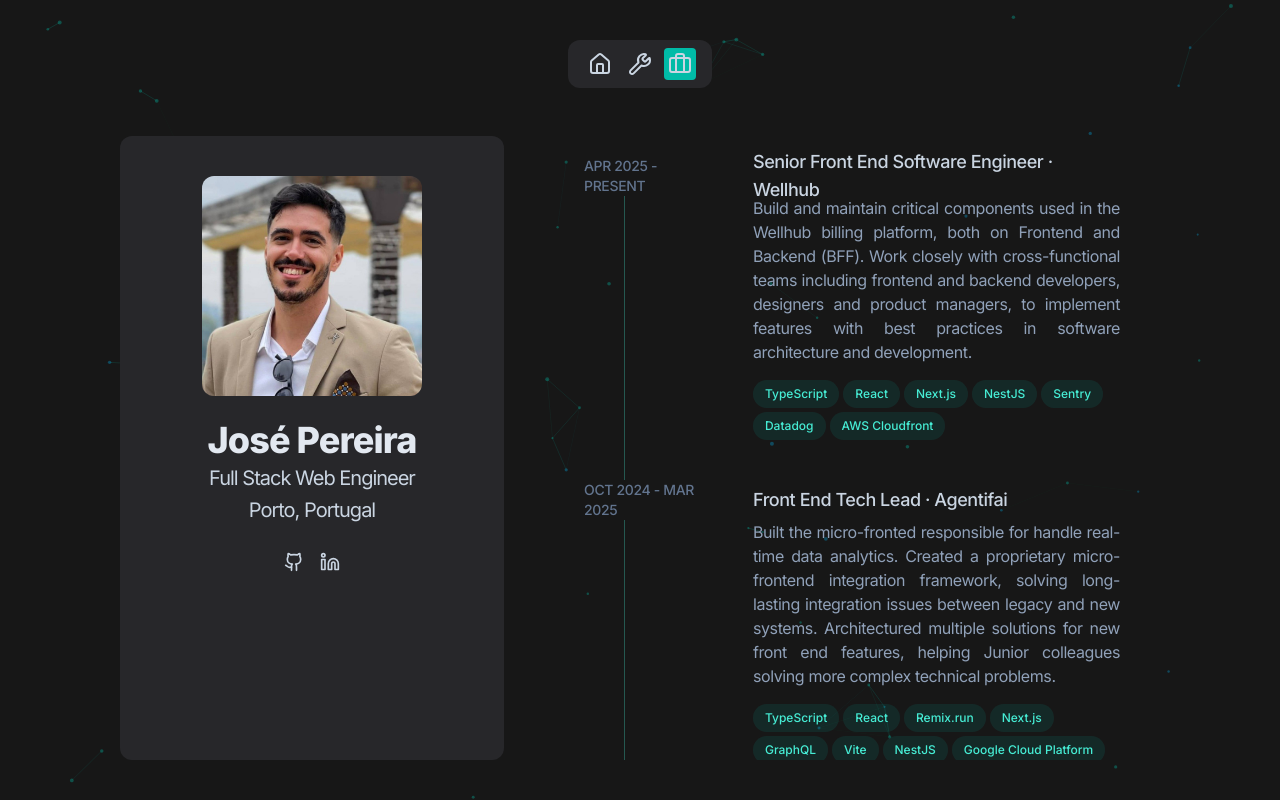
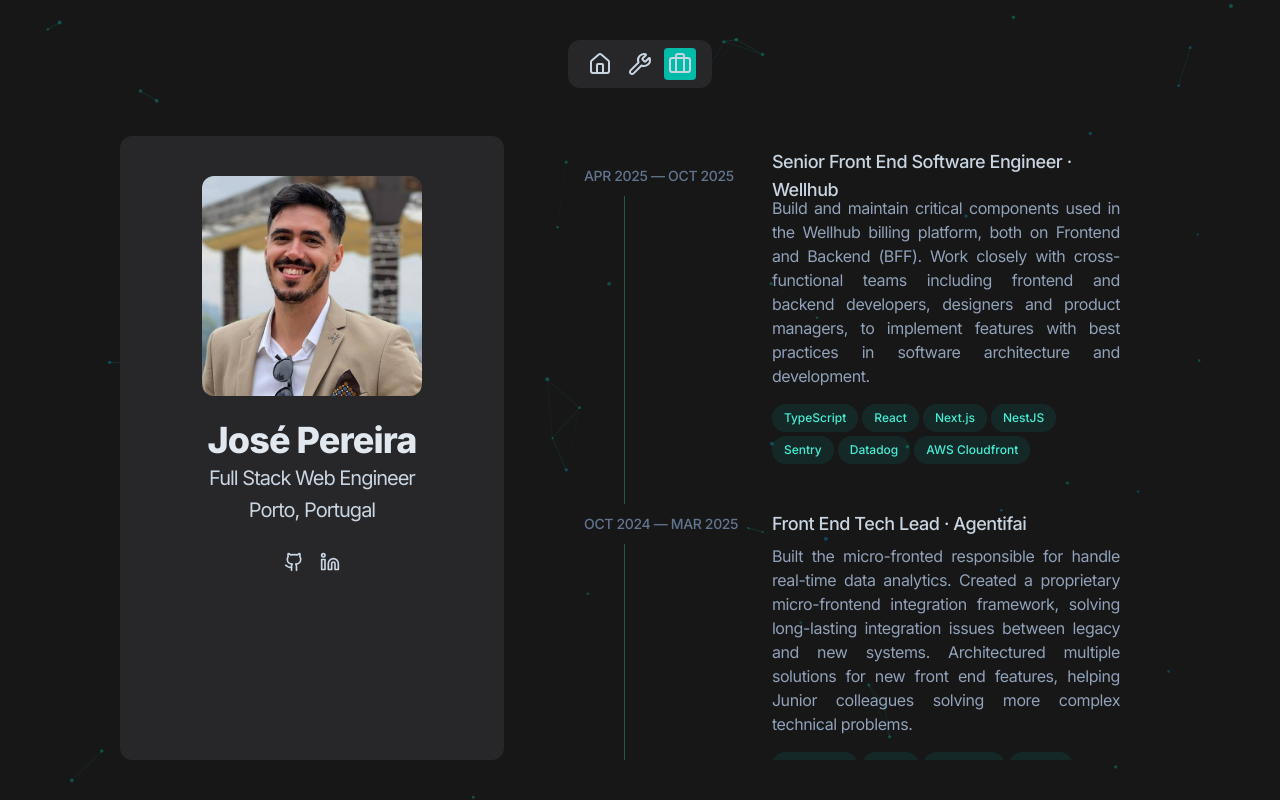
Before and after one commit to jpcpereira93/homepage, a Next.js app: page /know-me/experience in a window 1280 px wide. Built offline with nearby package versions, Linux system fonts and the light colour scheme.

Commit message:
fix(experience): date range typo

```diff
--- a/src/app/know-me/experience/page.tsx
+++ b/src/app/know-me/experience/page.tsx
@@ -5,7 +5,7 @@ const PROFESSIONAL_EXPERIENCE: IProfessionalExperienceItem[] = [
   {
     company: "Wellhub",
     description: `Build and maintain critical components used in the Wellhub billing platform, both on Frontend and Backend (BFF). Work closely with cross-functional teams including frontend and backend developers, designers and product managers, to implement features with best practices in software architecture and development.`,
-    endDate: "Present",
+    endDate: "Oct 2025",
     role: "Senior Front End Software Engineer",
     startDate: "Apr 2025",
     tech: [
--- a/src/components/ProfessionalExperienceItem/index.tsx
+++ b/src/components/ProfessionalExperienceItem/index.tsx
@@ -51,9 +51,9 @@ export const ProfessionalExperienceItem = ({
     ${index === 0 ? "" : "before:absolute before:top-0 before:left-20 before:h-5 before:w-px before:bg-teal-300/30 hover:before:bg-teal-300/60"}
     after:absolute after:top-15 after:bottom-0 after:left-20 after:w-px after:bg-teal-300/30 hover:after:bg-teal-300/60`}
     >
-      <div className="h-10 w-50 flex items-center">
+      <div className="h-10 w-60 flex items-center">
         <p className="uppercase text-sm font-medium tracking-tight text-slate-500">
-          {startDate} - {endDate}
+          {startDate} — {endDate}
         </p>
       </div>
       <div className="w-full flex flex-col flex-wrap gap-4">
```
